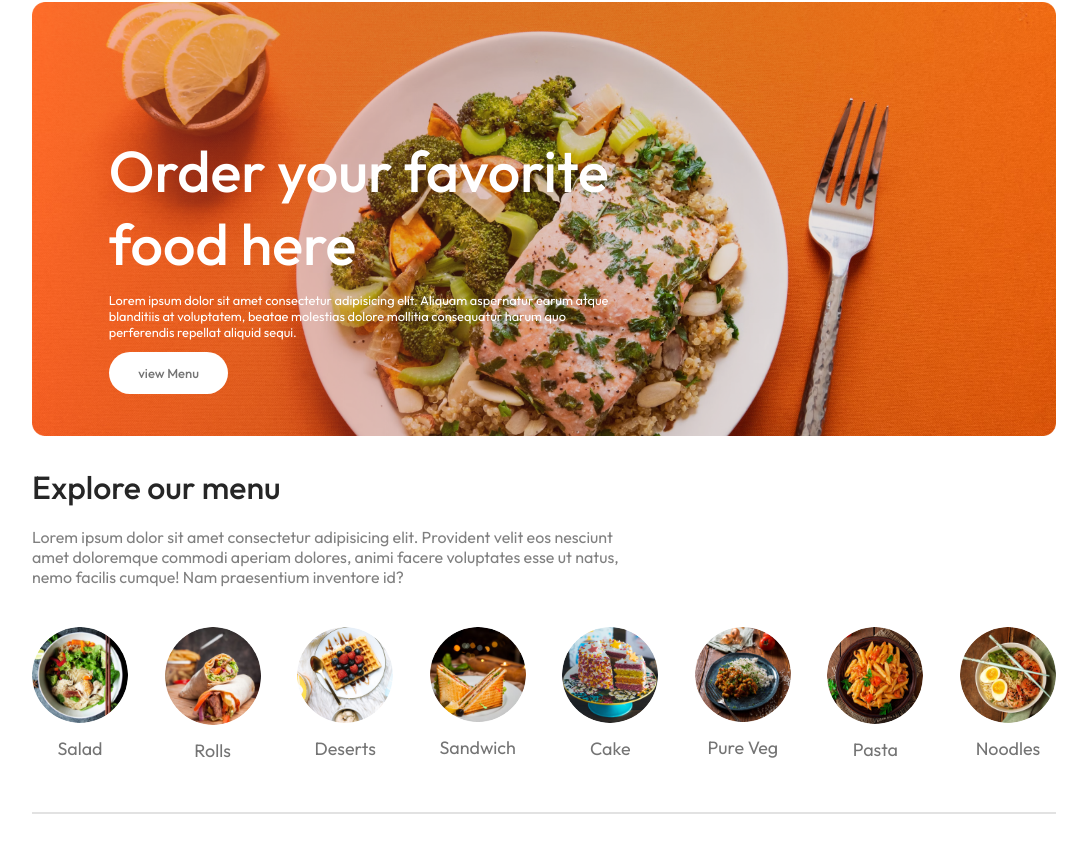
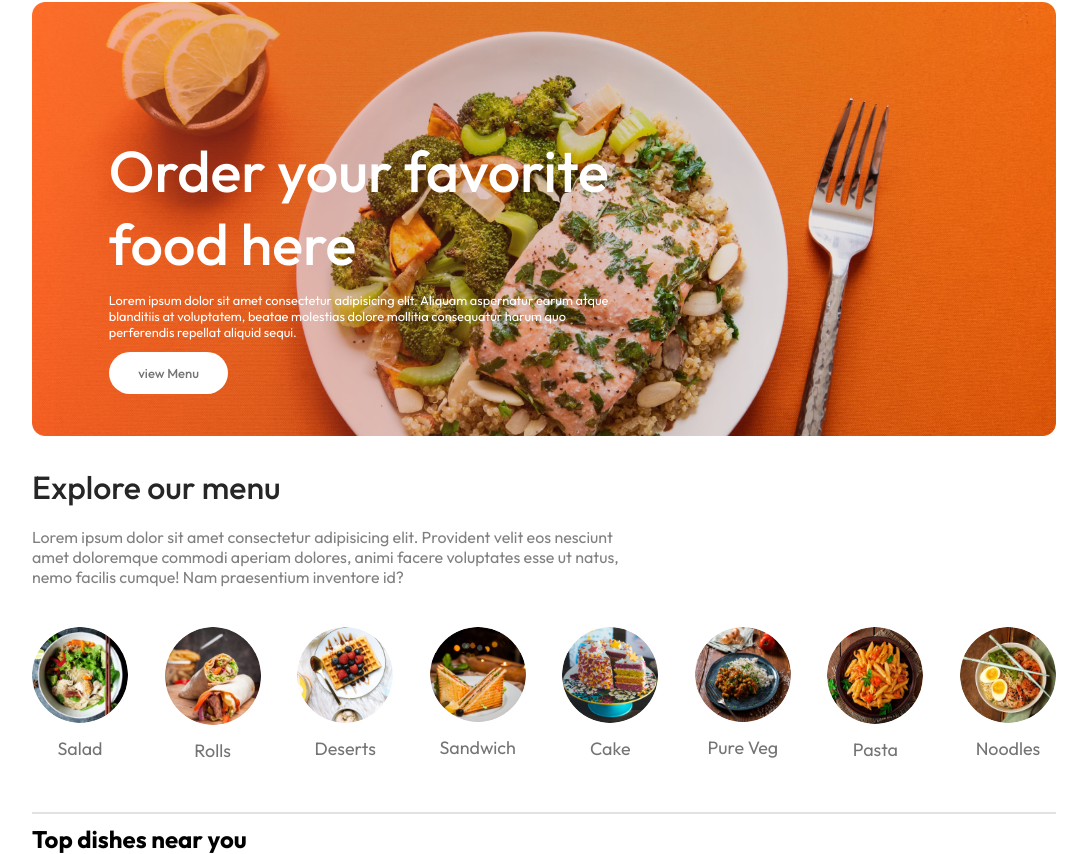
Before and after one commit to sarachafikidrissi/Foody-Website-Project, a React (Create React App) app in the folder foody/: page / in a window 1280 px wide. Shown: the part 110-964 px from the top of the page, without its empty margins (96-1183 px from the left). Before the commit the page ends 934 px from the top, so only its background shows below. Built offline with nearby package versions, Linux system fonts and the light colour scheme.

Commit message:
add a useContext to share food list between multiple component

```diff
--- /dev/null
+++ b/foody/src/Context/StoreContext.js
@@ -0,0 +1,20 @@
+import { createContext } from 'react';
+import { food_list } from '../assets/assets';
+
+export const StoreContext = createContext(null);
+
+const StoreContextProvider = (props) => {
+
+
+    const contextValue = {
+        food_list
+    }
+
+    return (
+        <StoreContext.Provider value={contextValue}>
+            {props.children}
+        </StoreContext.Provider>
+    )
+}
+
+export default StoreContextProvider;
--- /dev/null
+++ b/foody/src/FoodDisplay/FoodDisplay.js
@@ -0,0 +1,21 @@
+import React, {useContext} from 'react'
+import './FoodDisplay.css'
+import { StoreContext } from '../Context/StoreContext'
+
+function FoodDisplay({category}) {
+
+    const {food_list} = useContext(StoreContext)
+
+  return (
+    <div className='food-display' id='food-display'>
+        <h2>Top dishes near you</h2>
+    <div className="food-display-list">
+        {food_list.map((item, index)=>{
+            return
+        } )}
+    </div>
+    </div>
+  )
+}
+
+export default FoodDisplay
--- a/foody/src/Pages/Home/Home.js
+++ b/foody/src/Pages/Home/Home.js
@@ -2,6 +2,7 @@ import React, { useState } from 'react'
 import './Home.css'
 import Header from '../../Components/Header/Header'
 import ExploreMenu from '../../Components/ExploreMenu/ExploreMenu'
+import FoodDisplay from '../../FoodDisplay/FoodDisplay'
 
 function Home() {
 
@@ -12,6 +13,7 @@ function Home() {
     <div>
       <Header />
       <ExploreMenu category={category} setCategory={setCategory} />
+      <FoodDisplay category={category} />
     </div>
   )
 }
--- a/foody/src/index.js
+++ b/foody/src/index.js
@@ -3,11 +3,14 @@ import ReactDOM from 'react-dom/client';
 import './index.css';
 import App from './App';
 import { BrowserRouter} from 'react-router-dom';
+import StoreContextProvider from './Context/StoreContext';
 
 const root = ReactDOM.createRoot(document.getElementById('root'));
 root.render(
   <BrowserRouter >
-    <App />
+    <StoreContextProvider >
+      <App />
+    </StoreContextProvider>
   </BrowserRouter>
 
 );
```
Also changed, not shown: foody/src/FoodDisplay/FoodDisplay.css (added).
